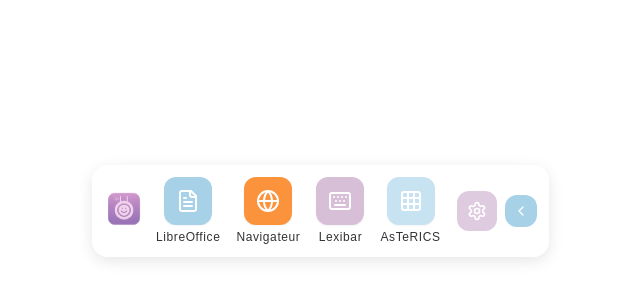
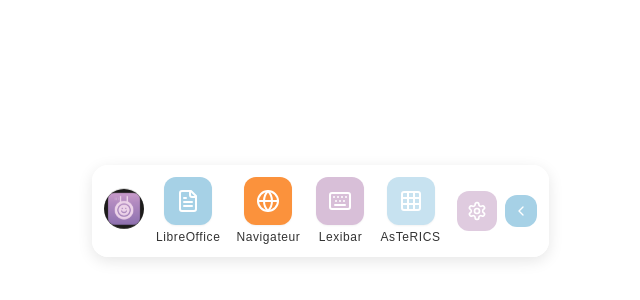
Before and after one commit to Faiwyy/dysaccess-buddy-toolbar, a React (Vite) app: page /add-shortcut in a window 1280 px wide. Shown: the part 232-532 px from the top of the page, without its empty margins (450-1090 px from the left). Built offline with nearby package versions, Linux system fonts and the light colour scheme.

Commit message:
Revert Buddy mascot to original icon
Restores the original Buddy mascot icon by modifying the component to use the correct image source.

```diff
--- a/src/components/BuddyMascot.tsx
+++ b/src/components/BuddyMascot.tsx
@@ -6,7 +6,7 @@ const BuddyMascot: React.FC = () => {
     <div className="buddy-mascot relative">
       <div className="w-10 h-10 rounded-full overflow-hidden buddy-bounce">
         <img
-          src="/lovable-uploads/8a379d47-69d0-4475-a518-11b31a0b64e1.png"
+          src="/lovable-uploads/63ea3245-8d78-4d36-88ee-8f100c443668.png"
           alt="Buddy - Assistant DysAccess"
           className="w-full h-full object-cover"
         />
```
